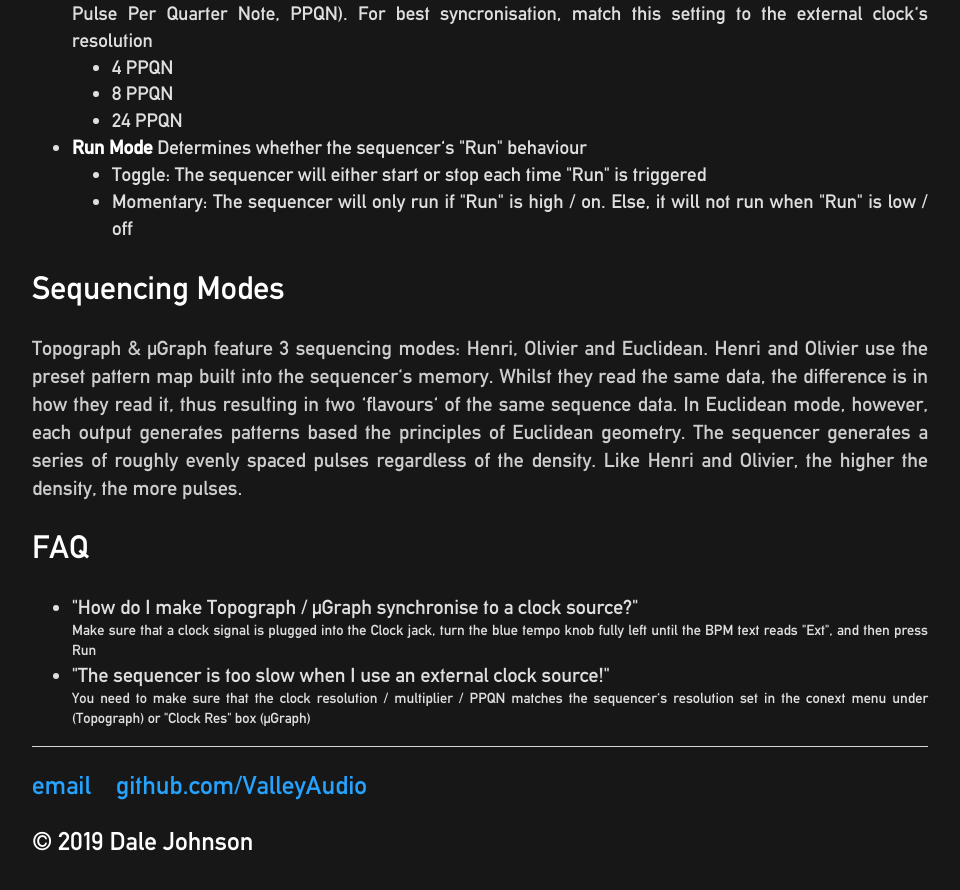
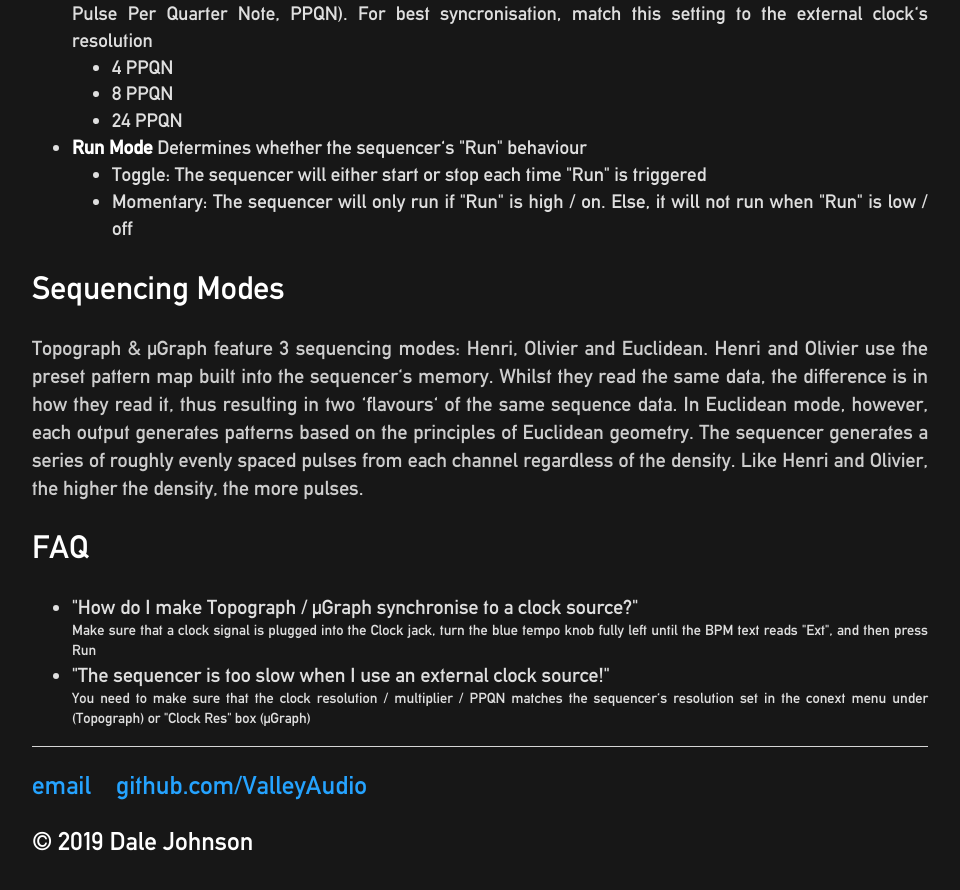
Before and after one commit to ValleyAudio/ValleyAudio.github.io, a Jekyll site: the page built from rack/topograph/index.html, in a window 1280 px wide and 900 px high, scrolled down 2142 px. Shown: the top 890 px of the window, without its empty margins (160-1120 px from the left). Built offline with Jekyll 4.4.1, drawn with Linux system fonts in a browser that asks for light colours.

Commit message:
Fix typo

```diff
--- a/rack/topograph/index.html
+++ b/rack/topograph/index.html
@@ -79,7 +79,7 @@
     <p>
         Topograph & µGraph feature 3 sequencing modes: Henri, Olivier and Euclidean.
         Henri and Olivier use the preset pattern map built into the sequencer's memory. Whilst they read the same data, the difference is in how they read it, thus resulting in two 'flavours' of the same sequence data.
-        In Euclidean mode, however, each output generates patterns based the principles of Euclidean geometry. The sequencer generates a series of roughly evenly spaced pulses regardless of the density. Like Henri and Olivier, the higher the density, the more pulses.
+        In Euclidean mode, however, each output generates patterns based on the principles of Euclidean geometry. The sequencer generates a series of roughly evenly spaced pulses from each channel regardless of the density. Like Henri and Olivier, the higher the density, the more pulses.
     </p>
     <h2 id="FAQ">FAQ</h2>
     <ul>
```
